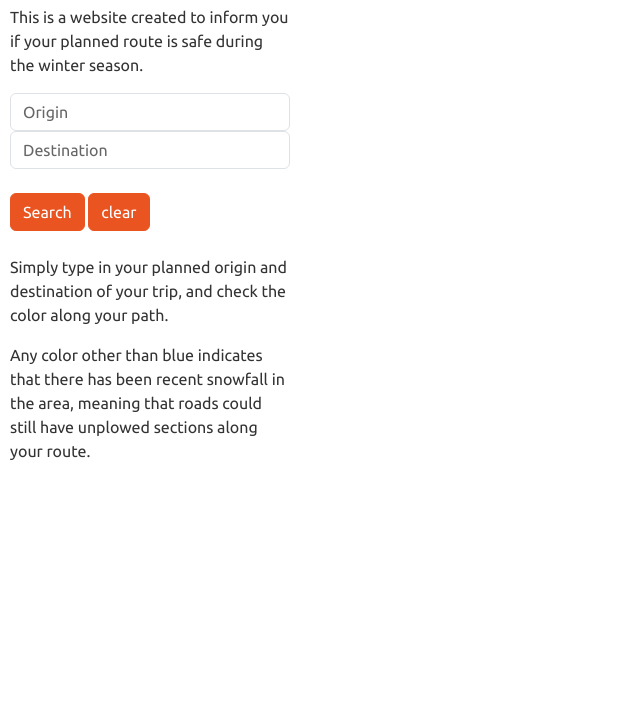
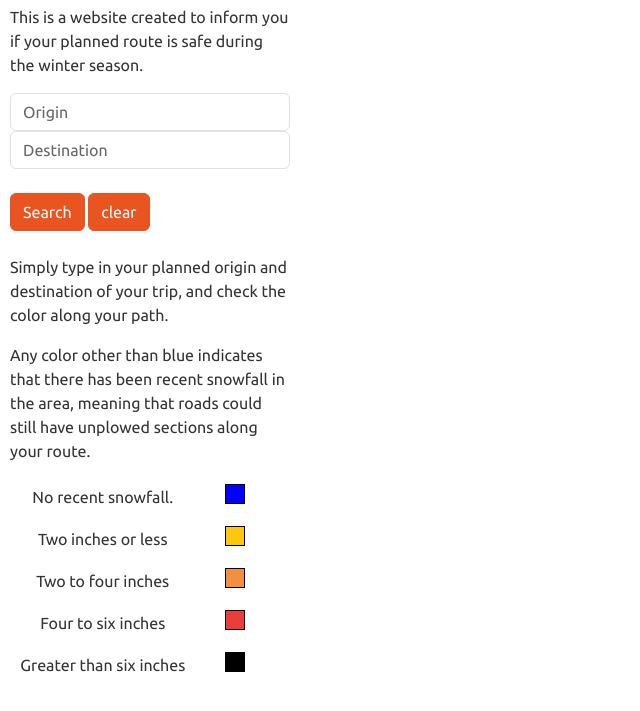
Before and after one commit to arancinar/weathermap, a website: page index.html in a window 1280 px wide. Shown: the part 61-772 px from the top of the page, without its empty margins (0-640 px from the left). Drawn offline with Linux system fonts and the light colour scheme; some packages are replaced by stand-ins of ours.

Commit message:
made color map

```diff
--- a/index.html
+++ b/index.html
@@ -34,7 +34,62 @@
             still have unplowed sections along your route.
           </p>
 
+          <div class="float-container">
+
+            <div class="float-child">
+              <p>No recent snowfall.</p>
+            </div>
+
+            <div class="float-childbox">
+              <div class = 'box nothreat'></div>
+            </div>
+
           </div>
+          <div class="float-container">
+
+            <div class="float-child">
+              <p>Two inches or less</p>
+            </div>
+
+            <div class="float-childbox">
+              <div class = 'box onethreat'></div>
+            </div>
+
+          </div>
+          <div class="float-container">
+
+            <div class="float-child">
+              <p>Two to four inches</p>
+            </div>
+
+            <div class="float-childbox">
+              <div class = 'box twothreat'></div>
+            </div>
+
+          </div>
+          <div class="float-container">
+
+            <div class="float-child">
+              <p>Four to six inches</p>
+            </div>
+
+            <div class="float-childbox">
+              <div class = 'box threethreat'></div>
+            </div>
+
+          </div>
+          <div class="float-container">
+
+            <div class="float-child">
+              <p>Greater than six inches</p>
+            </div>
+
+            <div class="float-childbox">
+              <div class = 'box fourthreat'></div>
+            </div>
+
+          </div>
+        </div>
 
 
 
--- a/main.js
+++ b/main.js
@@ -147,6 +147,7 @@ async function getDirections1(origlat, origlong, destlat, destlong){
         case 0:
           var directionsDisplay = new google.maps.DirectionsRenderer(
             {suppressMarkers: true,
+            preserveViewport: true,
             polylineOptions: {
               strokeWeight: 5,
               strokeColor: "blue"
@@ -160,6 +161,7 @@ async function getDirections1(origlat, origlong, destlat, destlong){
         case 1:
           var directionsDisplay = new google.maps.DirectionsRenderer(
             {suppressMarkers: true,
+            preserveViewport: true,
             polylineOptions: {
               strokeWeight: 5,
               strokeColor: "#fdc70c"
@@ -172,6 +174,7 @@ async function getDirections1(origlat, origlong, destlat, destlong){
         case 2:
           var directionsDisplay = new google.maps.DirectionsRenderer(
             {suppressMarkers: true,
+             preserveViewport: true,
             polylineOptions: {
               strokeWeight: 5,
               strokeColor: "#f3903f"
@@ -184,9 +187,10 @@ async function getDirections1(origlat, origlong, destlat, destlong){
         case 3:
           var directionsDisplay = new google.maps.DirectionsRenderer(
             {suppressMarkers: true,
+             preserveViewport: true,
             polylineOptions: {
               strokeWeight: 5,
-              strokeColor: "#ed683c"
+              strokeColor: "#e93e3a"
             }
           });
           directionsarray.push(directionsDisplay);
@@ -196,9 +200,10 @@ async function getDirections1(origlat, origlong, destlat, destlong){
         case 4:
          var directionsDisplay = new google.maps.DirectionsRenderer(
           {suppressMarkers: true,
+          preserveViewport: true,
           polylineOptions: {
             strokeWeight: 5,
-            strokeColor: "#e93e3a"
+            strokeColor: " #000000"
           }
         });
         directionsarray.push(directionsDisplay);
--- a/style.css
+++ b/style.css
@@ -22,3 +22,44 @@ display: flex;
 width: 100%;
 height: 100%;
 }
+.box {
+  float: left;
+  height: 20px;
+  width: 20px;
+  margin-bottom: 15px;
+  border: 1px solid black;
+  clear: both;
+}
+.nothreat {
+  background-color: blue;
+}
+
+.onethreat {
+  background-color: #fdc70c;
+}
+
+.twothreat {
+  background-color: #f3903f;
+}
+.threethreat {
+  background-color: #e93e3a;
+}
+.fourthreat {
+  background-color: #000000;
+}
+
+.float-container {
+  padding: 5px;
+}
+.float-childbox{
+  float: right;
+  margin-right: 40px;
+
+}
+.float-child {
+  text-align: center;
+
+  width: 65%;
+  float: left;
+  padding: 1px;
+}
```
